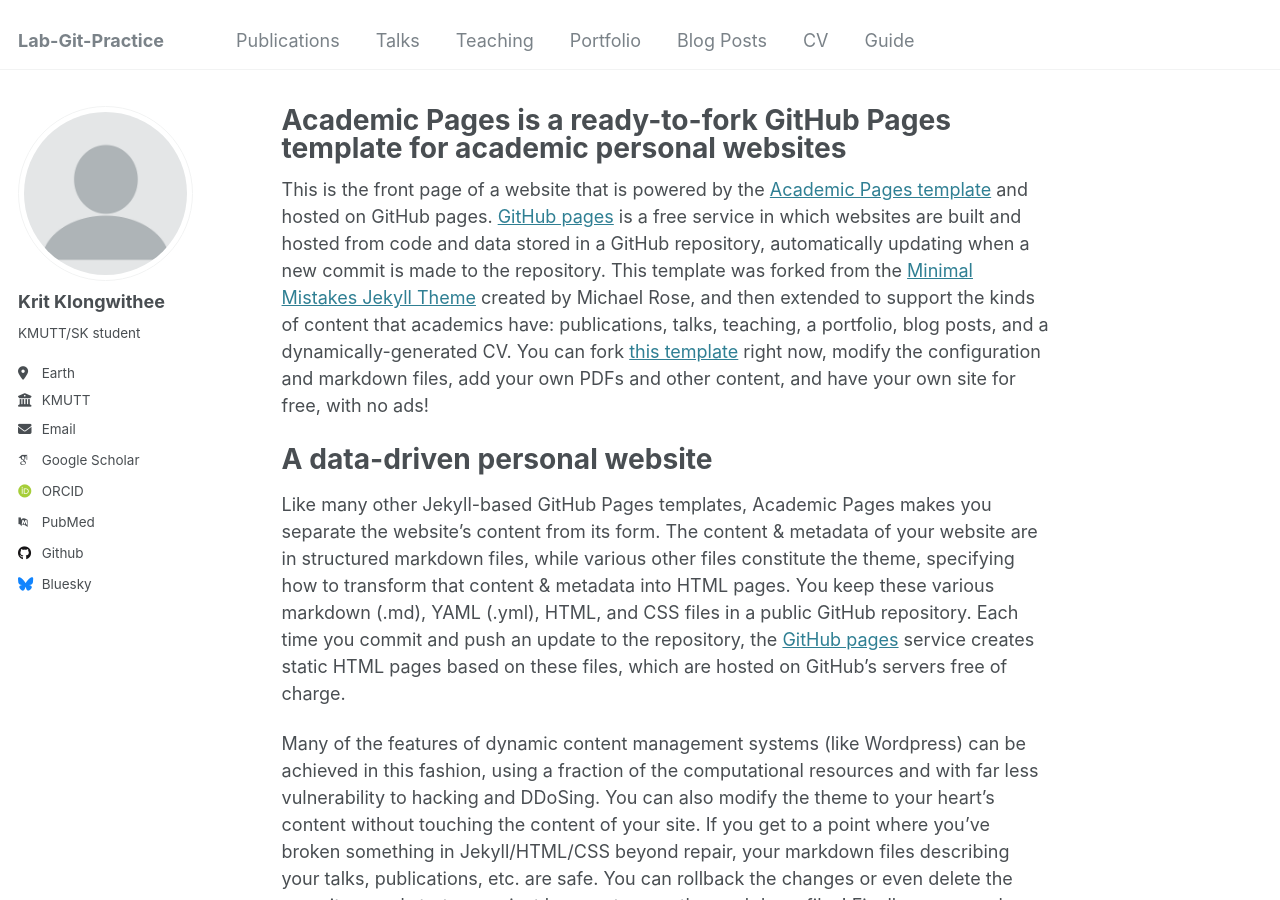
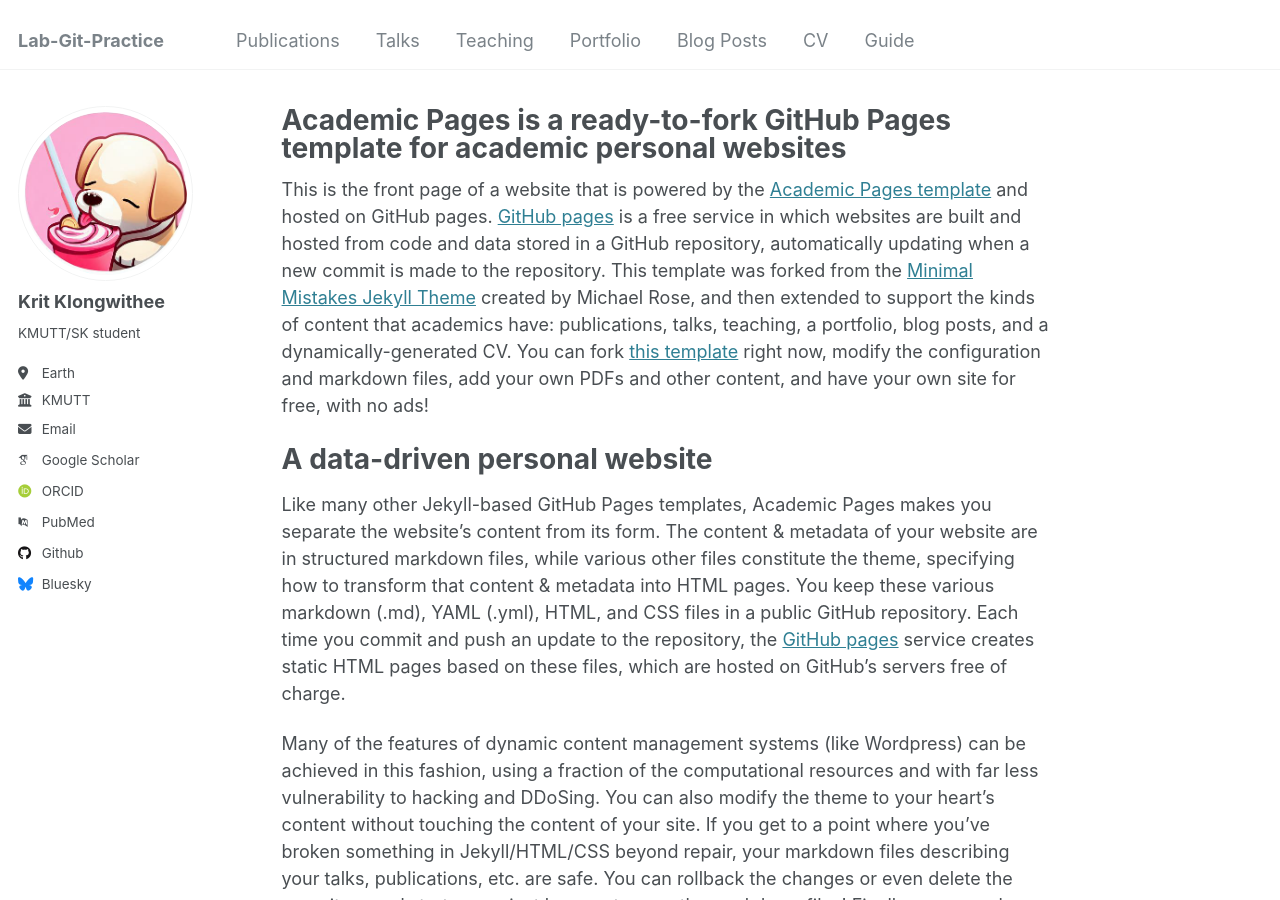
Before and after one commit to A1pha2/a1pha2.github.io, a Jekyll site: the page built from _pages/about.md, in a window 1280 px wide and 900 px high. Built offline with Jekyll 4.4.1, drawn with Linux system fonts in a browser that asks for light colours; some web fonts are replaced.

Commit message:
Update _config.yml

```diff
--- a/_config.yml
+++ b/_config.yml
@@ -21,7 +21,7 @@ repository               : "academicpages/academicpages.github.io"
 #               Additional customization can be done by editing /_includes/author-profile.html
 author:
   # Biographic information
-  avatar           : "profile.png"
+  avatar           : "logo2.png"
   name             : "Krit Klongwithee"
   pronouns         : # example: "she/her"
   bio              : "KMUTT/SK student"
```
